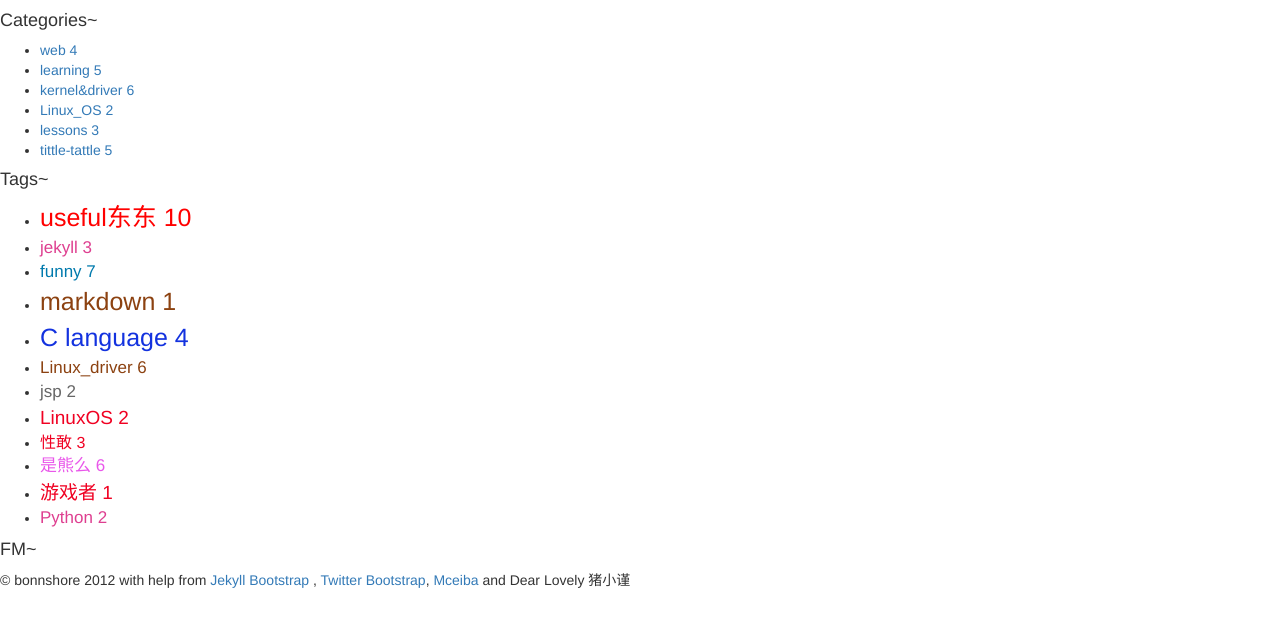
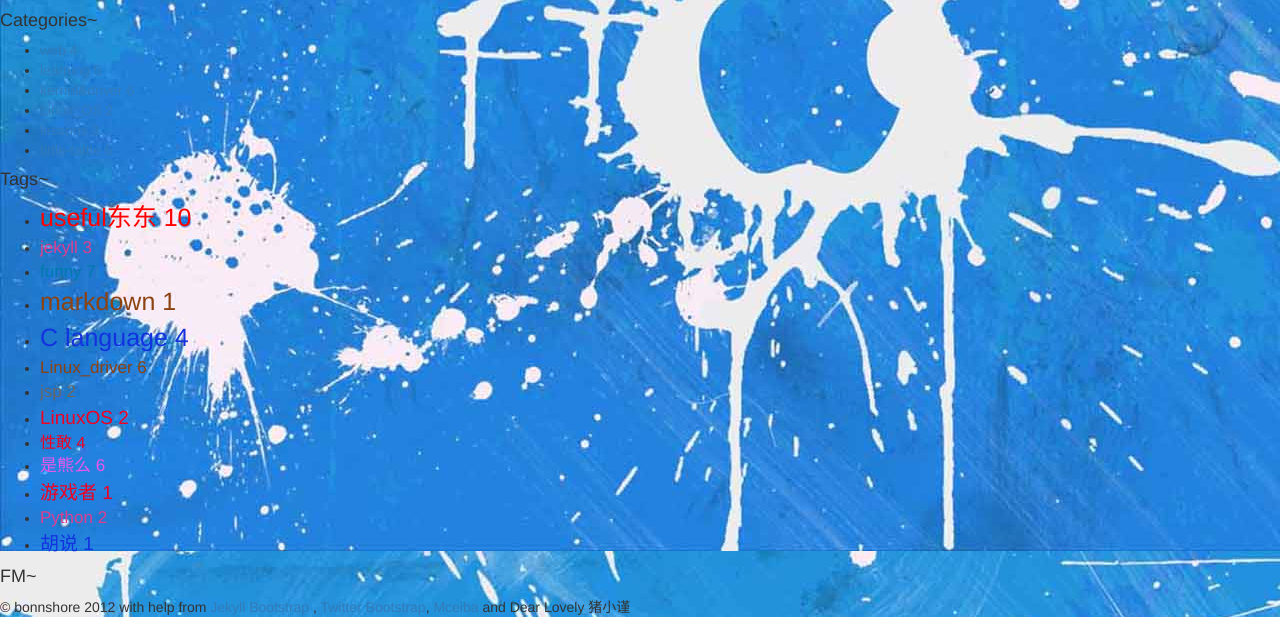
Before and after one commit to bonnshore/bonnshore.github.com, a Jekyll site: the page built from _posts/2012-12-20-before-the-judgment-day.md, in a window 1280 px wide, cut to the strip 1469-2096 px from the top of the page. Built offline with Jekyll 4.4.1, drawn with Linux system fonts in a browser that asks for light colours; nearby versions of some CDN libraries; library files that are not in the unit come from our copies; Markdown is read by kramdown in place of the engine named in the settings; a script that is not in the unit is left out; comment, search, counter and statistics services are not loaded; before the commit the page ends 2069 px from its top, so only the background shows below that.

Commit message:
fix the problem of post_pages's bkg

```diff
--- a/_posts/2012-12-20-before-the-judgment-day.md
+++ b/_posts/2012-12-20-before-the-judgment-day.md
@@ -4,8 +4,8 @@ date: "2012-12-20 20:20:PM"
 title: "末日之前"
 description: "2012年12月21日是玛雅历法终结之日，也就是所谓是芥末日。而由于时差原因，中国进入世界末日的时间将为北京时间21日下午3点14分35秒。我出生于阳历1989年的8月23日，听我妈讲那是一个阳光明媚的上午，时间大概为八、九点左右的样子，刚才用Excel算了下到今天为止我已经生存了8520天零5/6天了。"
 weather: Raining
-category:
-tags: []
+category: tittle-tattle
+tags: [性敢, 胡说]
 ---
 {% include JB/setup %}
 
--- a/assets/js/autobkg.js
+++ b/assets/js/autobkg.js
@@ -4,28 +4,28 @@ var autobkg = {
                 weekday=weekday.getDay()
 		switch(weekday){
 		    case 0:
-			$(wrapper).css('background','url(assets/themes/twitter/img/body4.jpg) fixed')
+			$(wrapper).css('background','url(/assets/themes/twitter/img/body4.jpg) fixed')
 			break;
 		    case 1:
-			$(wrapper).css('background','url(assets/themes/twitter/img/body1.jpg) fixed')
+			$(wrapper).css('background','url(/assets/themes/twitter/img/body1.jpg) fixed')
 			break;
 		    case 2:
-			$(wrapper).css('background','url(assets/themes/twitter/img/body2.jpg) fixed')
+			$(wrapper).css('background','url(/assets/themes/twitter/img/body2.jpg) fixed')
 			break;
 		    case 3:
-			$(wrapper).css('background','url(assets/themes/twitter/img/body3.jpg) fixed')
+			$(wrapper).css('background','url(/assets/themes/twitter/img/body3.jpg) fixed')
 			break;
 		    case 4:
-			$(wrapper).css('background','url(assets/themes/twitter/img/body4.jpg) fixed')
+			$(wrapper).css('background','url(/assets/themes/twitter/img/body4.jpg) fixed')
 			break;
 		    case 5:
-			$(wrapper).css('background','url(assets/themes/twitter/img/body5.jpg) fixed')
+			$(wrapper).css('background','url(/assets/themes/twitter/img/body5.jpg) fixed')
 			break;
 		    case 6:
-			$(wrapper).css('background','url(assets/themes/twitter/img/body6.jpg) fixed')
+			$(wrapper).css('background','url(/assets/themes/twitter/img/body6.jpg) fixed')
 			break;
 		    default:
-			$(wrapper).css('background','url(assets/themes/twitter/img/body1.jpg) fixed')
+			$(wrapper).css('background','url(/assets/themes/twitter/img/body1.jpg) fixed')
 		}
 	      }
 }
--- a/assets/themes/twitter/css/bonnshore.css
+++ b/assets/themes/twitter/css/bonnshore.css
@@ -15,7 +15,6 @@ header, hgroup, iframe, label, mark, menu, nav, section, summary, time, video {
 header, footer, nav, section, article {display:block;}
 
 body {
-	background: #9cf url(../img/body.jpg) fixed;
 	font: .93em/1.5 Verdana, Arial, "微软雅黑";
 	color: #555;
 	overflow-x: hidden;
```
